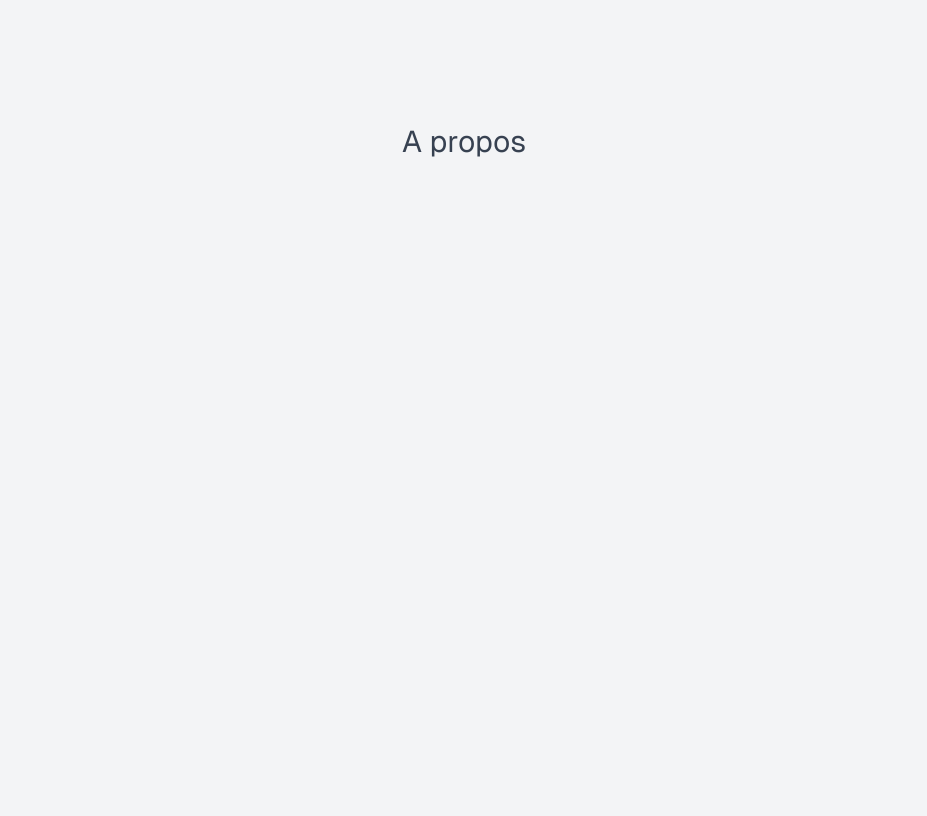
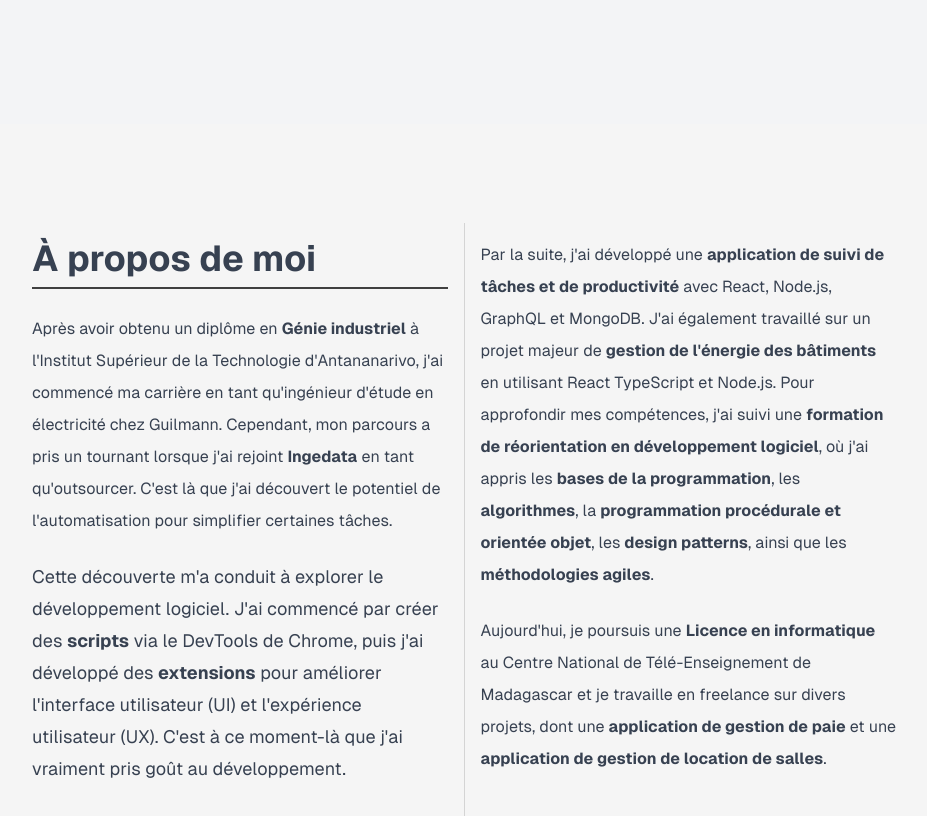
Before and after one commit to Mampionona33/portfolio-mampi, a Next.js app: page / in a window 1280 px wide. Shown: the part 820-1636 px from the top of the page, without its empty margins (176-1103 px from the left). Built offline with nearby package versions, Linux system fonts and the light colour scheme.

Commit message:
ajout à propos

```diff
--- a/app/components/About.tsx
+++ b/app/components/About.tsx
@@ -1,8 +1,78 @@
 const About = () => {
   return (
-    <section className="min-h-screen" id="a_propos">
-      <h1 className="text-3xl">A propos</h1>
+    <section
+      className="min-h-screen flex flex-col items-center justify-center bg-neutral-100 dark:bg-neutral-900 px-8"
+      id="a_propos"
+    >
+      <div className="max-w-4xl mx-auto flex flex-col md:flex-row">
+        {/* Première page */}
+        <div className="flex-1 p-4 border-r border-neutral-300 dark:border-neutral-700">
+          <h1 className="text-4xl font-bold mb-6 border-b-2 border-neutral-700 pb-2 dark:border-neutral-300">
+            À propos de moi
+          </h1>
+          <p className=" leading-8 mb-6">
+            Après avoir obtenu un diplôme en{" "}
+            <span className="font-bold">Génie industriel</span> à l'Institut
+            Supérieur de la Technologie d'Antananarivo, j'ai commencé ma
+            carrière en tant qu'ingénieur d'étude en électricité chez Guilmann.
+            Cependant, mon parcours a pris un tournant lorsque j'ai rejoint{" "}
+            <span className="font-bold">Ingedata</span> en tant qu'outsourcer.
+            C'est là que j'ai découvert le potentiel de l'automatisation pour
+            simplifier certaines tâches.
+          </p>
+          <p className="text-lg leading-8 mb-6">
+            Cette découverte m'a conduit à explorer le développement logiciel.
+            J'ai commencé par créer des{" "}
+            <span className="font-bold">scripts</span> via le DevTools de
+            Chrome, puis j'ai développé des{" "}
+            <span className="font-bold">extensions</span> pour améliorer
+            l'interface utilisateur (UI) et l'expérience utilisateur (UX). C'est
+            à ce moment-là que j'ai vraiment pris goût au développement.
+          </p>
+        </div>
+
+        {/* Deuxième page */}
+        <div className="flex-1 p-4">
+          <p className=" leading-8 mb-6">
+            Par la suite, j'ai développé une{" "}
+            <span className="font-bold">
+              application de suivi de tâches et de productivité
+            </span>{" "}
+            avec React, Node.js, GraphQL et MongoDB. J'ai également travaillé
+            sur un projet majeur de{" "}
+            <span className="font-bold">
+              gestion de l'énergie des bâtiments
+            </span>{" "}
+            en utilisant React TypeScript et Node.js. Pour approfondir mes
+            compétences, j'ai suivi une{" "}
+            <span className="font-bold">
+              formation de réorientation en développement logiciel
+            </span>
+            , où j'ai appris les{" "}
+            <span className="font-bold">bases de la programmation</span>, les{" "}
+            <span className="font-bold">algorithmes</span>, la{" "}
+            <span className="font-bold">
+              programmation procédurale et orientée objet
+            </span>
+            , les <span className="font-bold">design patterns</span>, ainsi que
+            les <span className="font-bold">méthodologies agiles</span>.
+          </p>
+          <p className=" leading-8">
+            Aujourd'hui, je poursuis une{" "}
+            <span className="font-bold">Licence en informatique</span> au Centre
+            National de Télé-Enseignement de Madagascar et je travaille en
+            freelance sur divers projets, dont une{" "}
+            <span className="font-bold">application de gestion de paie</span> et
+            une{" "}
+            <span className="font-bold">
+              application de gestion de location de salles
+            </span>
+            .
+          </p>
+        </div>
+      </div>
     </section>
   );
 };
+
 export default About;
```
